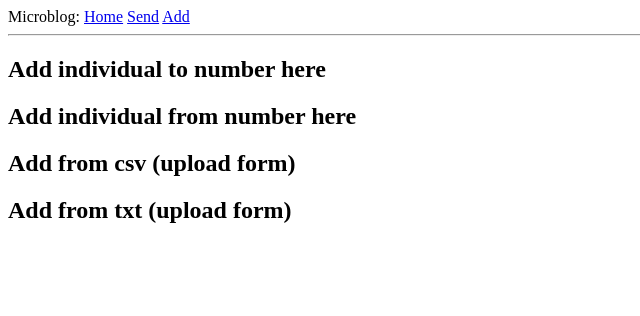
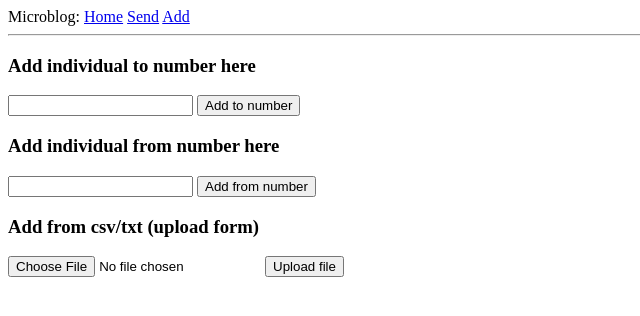
Before and after one commit to nevilgeorge-zz/bulk-sms, a Flask app: page /add in a window 1280 px wide. Shown: the top 316 px of the page, without its empty margins (0-640 px from the left). Run offline with Flask 2, Linux system fonts and the light colour scheme; parts of the project's set-up code (start-up, migrations or seed data) failed here and were passed over.

Commit message:
adding all forms

```diff
--- /dev/null
+++ b/app/forms.py
@@ -0,0 +1,37 @@
+# forms.py
+from flask.ext.wtf import Form
+from wtforms import FileField, SelectMultipleField, StringField, TextAreaField
+from wtforms.validators import DataRequired
+
+class SendMessageForm(Form):
+
+    """Form used to send a message to a subscription."""
+
+    message_text = TextAreaField('message_text', validators=[DataRequired()])
+    subs = ['Hackers', 'Mentors', 'Judges']
+    subscriptions = SelectMultipleField(
+        'subscriptions',
+        choices=[(s.lower(), s) for s in subs],
+        validators=[DataRequired()]
+    )
+
+
+class AddToNumberForm(Form):
+
+    """Form used to add a new to/from number."""
+
+    to_number = StringField('to_number')
+
+
+class AddFromNumberForm(Form):
+
+    """Form used to add a new to/from number."""
+
+    from_number = StringField('from_number')
+
+
+class UploadFileForm(Form):
+
+    """Form used to upload a csv/txt file of numbers."""
+
+    number_file = FileField('Number File')
--- a/app/templates/add.html
+++ b/app/templates/add.html
@@ -1,7 +1,24 @@
 {% extends 'base.html' %}
 {% block content %}
-  <h2> Add individual to number here </h2>
-  <h2> Add individual from number here </h2>
-  <h2> Add from csv (upload form) </h2>
-  <h2> Add from txt (upload form) </h2>
+  <form action="" method="post" name="add_to_number">
+    {{ to_number_form.hidden_tag() }}
+    <h3> Add individual to number here </h3>
+    {{ to_number_form.to_number(size=20) }}
+    <input type="submit" value="Add to number">
+  </form>
+
+  <form action="" method="post" name="add_from_number">
+    {{ from_number_form.hidden_tag() }}
+    <h3> Add individual from number here </h3>
+    {{ from_number_form.from_number(size=20) }}
+    <input type="submit" value="Add from number">
+  </form>
+
+  <form action="" method="post" name="upload_file" enctype="multipart/form-data">
+    {{ upload_file_form.hidden_tag() }}
+    <h3> Add from csv/txt (upload form) </h3>
+    {{ upload_file_form.number_file }}
+    <input type="submit" value="Upload file">
+  </form>
+
 {% endblock %}
--- a/app/views.py
+++ b/app/views.py
@@ -1,7 +1,7 @@
 # views.py
 from app import app
-from flask import flash, render_template
-from forms import SendMessageForm
+from flask import redirect, render_template
+from forms import AddToNumberForm, AddFromNumberForm, SendMessageForm, UploadFileForm
 
 @app.route('/')
 @app.route('/index')
@@ -18,9 +18,14 @@ def index():
 @app.route('/send', methods=['GET', 'POST'])
 def send():
 	"""Render sms sending page."""
+
 	send_message_form = SendMessageForm()
 	if send_message_form.validate_on_submit():
-		flash('Message sending!')
+		print 'Sent message {message_text} to:'.format(
+			message_text=send_message_form.message_text.data
+		)
+		print send_message_form.subscriptions.data
+		return redirect('/index')
 
 	return render_template(
 		'send.html',
@@ -28,9 +33,30 @@ def send():
 	)
 
 
-@app.route('/add')
+@app.route('/add', methods=['GET', 'POST'])
 def add():
 	"""Render add number/ add by file page."""
+
+	to_number_form = AddToNumberForm()
+	from_number_form = AddFromNumberForm()
+	upload_file_form = UploadFileForm()
+
+	if to_number_form.validate_on_submit():
+		if to_number_form.to_number.data != '':
+			print 'To number'
+			print to_number_form.to_number.data
+
+	if from_number_form.validate_on_submit():
+		if from_number_form.from_number.data != '':
+			print 'From number'
+			print from_number_form.from_number.data
+
+	if upload_file_form.validate_on_submit():
+		print upload_file_form.number_file.data
+
 	return render_template(
-		'add.html'
+		'add.html',
+		to_number_form=to_number_form,
+		from_number_form=from_number_form,
+		upload_file_form=upload_file_form
 	)
```
Also changed, not shown: 1 other file.
